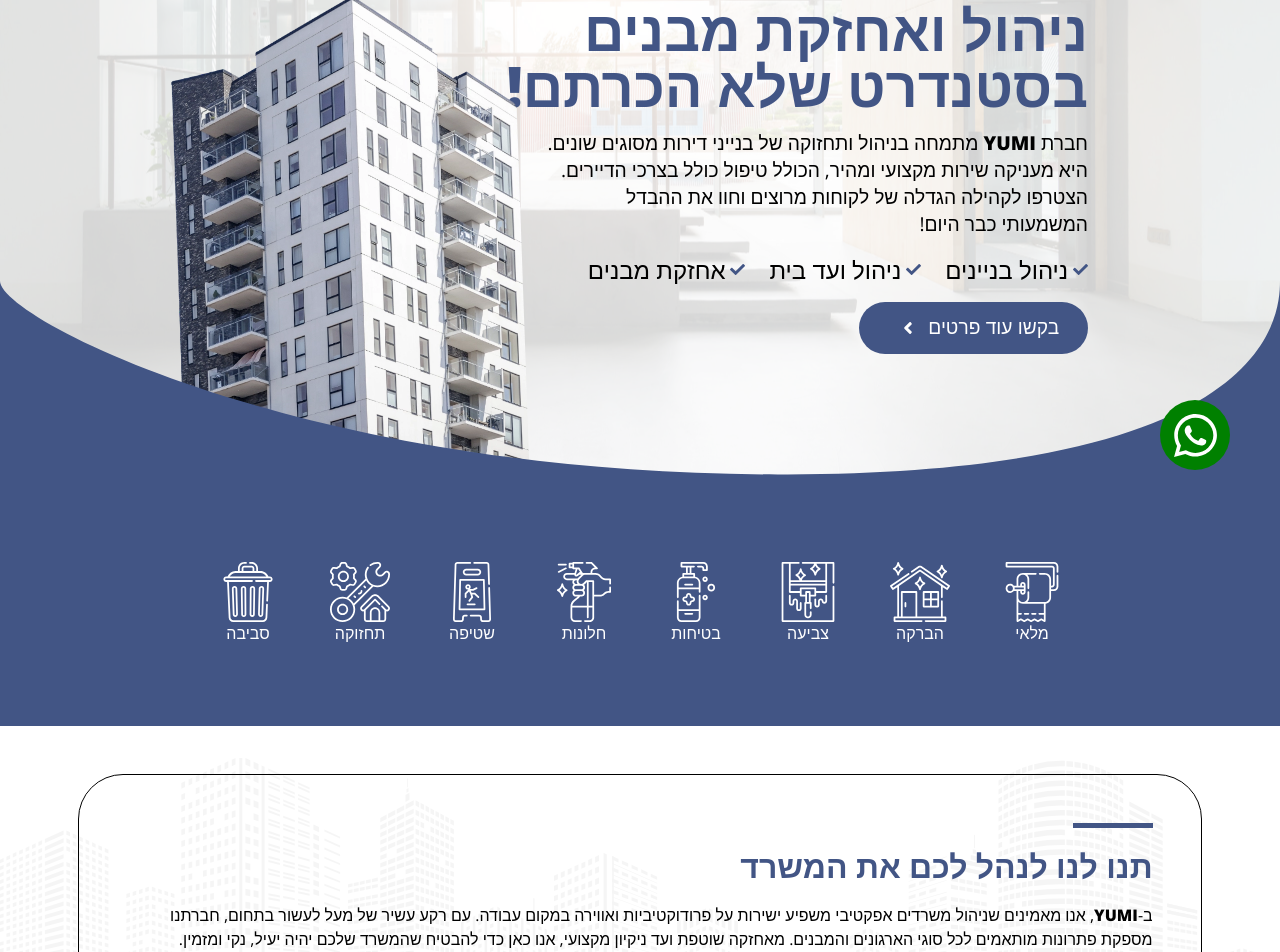
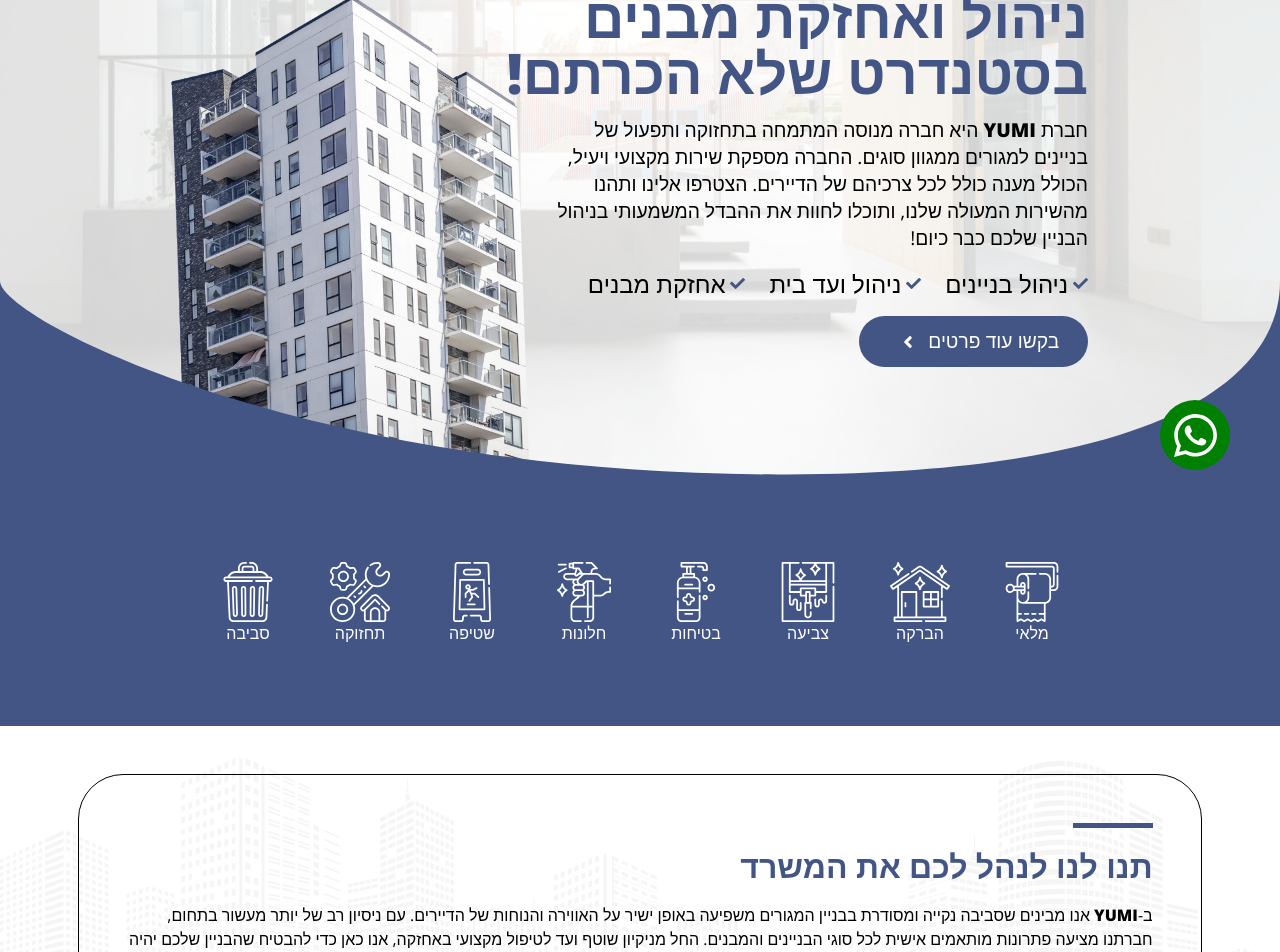
Before and after one commit to TsuriH/YomiBuildingManagment, a React (Create React App) app: page / in a window 1280 px wide. Shown: the part 280-1232 px from the top of the page. Built offline with nearby package versions, Linux system fonts and the light colour scheme.

Commit message:
fix the content

```diff
--- a/src/Components/Layout/Contact/Contact.tsx
+++ b/src/Components/Layout/Contact/Contact.tsx
@@ -43,7 +43,7 @@
                         <div className="small-line-deco"></div>
                         <h2>תנו לנו לנהל לכם את המשרד
                         </h2>
-                        <p className="description">ב-<span>YUMI</span>, אנו מאמינים שניהול משרדים אפקטיבי משפיע ישירות על פרודוקטיביות ואווירה במקום עבודה. עם רקע עשיר של מעל לעשור בתחום, חברתנו מספקת פתרונות מותאמים לכל סוגי הארגונים והמבנים. מאחזקה שוטפת ועד ניקיון מקצועי, אנו כאן כדי להבטיח שהמשרד שלכם יהיה יעיל, נקי ומזמין.
+                        <p className="description">ב-<span>YUMI </span>אנו מבינים שסביבה נקייה ומסודרת בבניין המגורים משפיעה באופן ישיר על האווירה והנוחות של הדיירים. עם ניסיון רב של יותר מעשור בתחום, חברתנו מציעה פתרונות מותאמים אישית לכל סוגי הבניינים והמבנים. החל מניקיון שוטף ועד לטיפול מקצועי באחזקה, אנו כאן כדי להבטיח שהבניין שלכם יהיה נקי, מטופח ומזמין לכל הדיירים.
                         </p>
                         <p>
                             השאירו פרטים ונשמח לעזור לכם בניהול מלא כולל תחזוקה, הסירו דאגה מליבכם ותנו למקצוענים לטפל בכל!</p>
--- a/src/Components/Layout/Hero/Hero.tsx
+++ b/src/Components/Layout/Hero/Hero.tsx
@@ -83,7 +83,7 @@
                 <div className="hero-copy">
                     <p className="first-sen">הבחירה המקצועית שלך לשירותי ניהול ואחזקה</p>
                     <h2>ניהול ואחזקת מבנים בסטנדרט שלא הכרתם!</h2>
-                    <p className="third-sen">חברת <span>YUMI</span> מתמחה בניהול ותחזוקה של בנייני דירות מסוגים שונים. היא מעניקה שירות מקצועי ומהיר, הכולל טיפול כולל בצרכי הדיירים. הצטרפו לקהילה הגדלה של לקוחות מרוצים וחוו את ההבדל המשמעותי כבר היום!</p>
+                    <p className="third-sen">חברת <span>YUMI</span>  היא חברה מנוסה המתמחה בתחזוקה ותפעול של בניינים למגורים ממגוון סוגים. החברה מספקת שירות מקצועי ויעיל, הכולל מענה כולל לכל צרכיהם של הדיירים. הצטרפו אלינו ותהנו מהשירות המעולה שלנו, ותוכלו לחוות את ההבדל המשמעותי בניהול הבניין שלכם כבר כיום!</p>
 
                     <div className="three-points">
                         <div className="first-point point">
```
